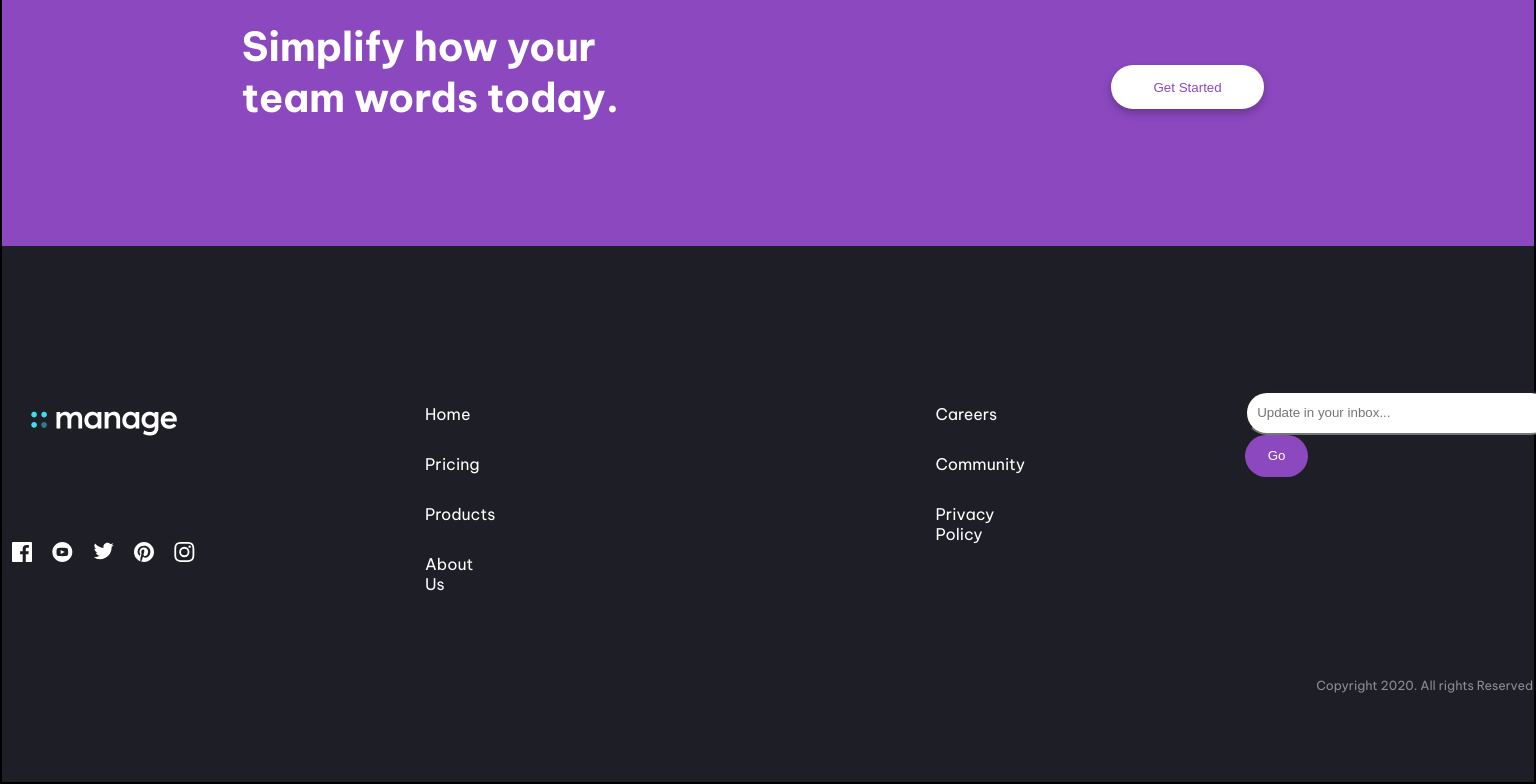
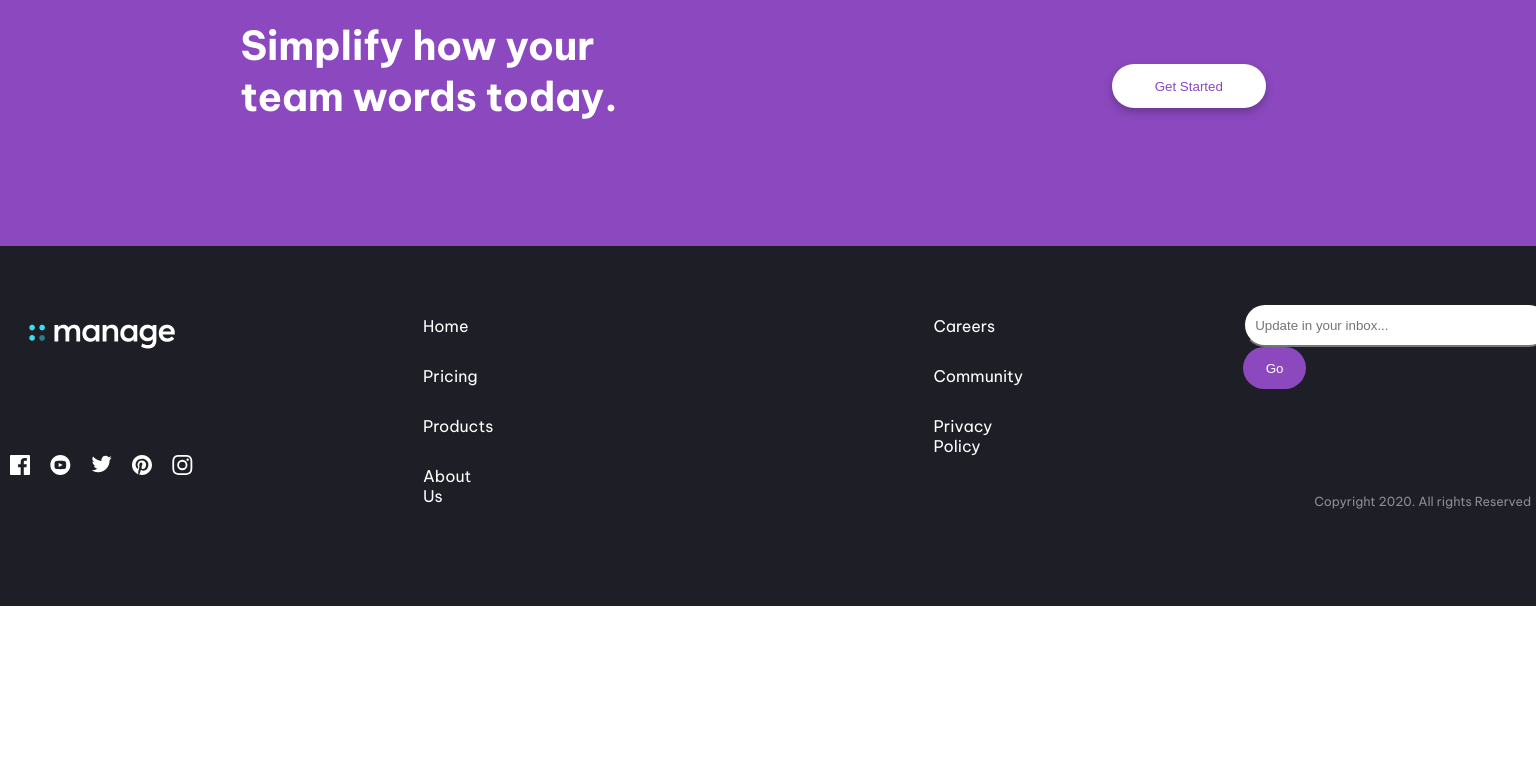
Before and after one commit to digitalHouseProyectos/examenFinalFrontendI, a plain HTML site: page root/index.html in a window 1536 px wide. Shown: the part 2338-3122 px from the top of the page. After the commit the page ends 2944 px from the top, so only its background shows below. Drawn offline with Linux system fonts and the light colour scheme.

Commit message:
Organizando tamaños de footer y purple

```diff
--- a/root/css/style.css
+++ b/root/css/style.css
@@ -26,8 +26,6 @@ body {
     margin: 0;
     min-width: 480px;
     width: 100%;
-
-    border: 2px solid black;
 }
 
 .hidden {
@@ -388,6 +386,7 @@ footer p {
 
    #section-purple {
         flex-direction: row;
+        height: 40vh;
         justify-content: space-around;
    }
 
@@ -403,6 +402,7 @@ footer p {
 
    footer {
         flex-direction: row-reverse;
+        height: 45vh;
         /*Falta organizar el padding del footer o margin*/
         /*padding: 100px;*/
    }
@@ -448,6 +448,7 @@ footer p {
 
    ::after {
         position: absolute;
+        top: 230px;
         right: 20px;
    }
 
```
